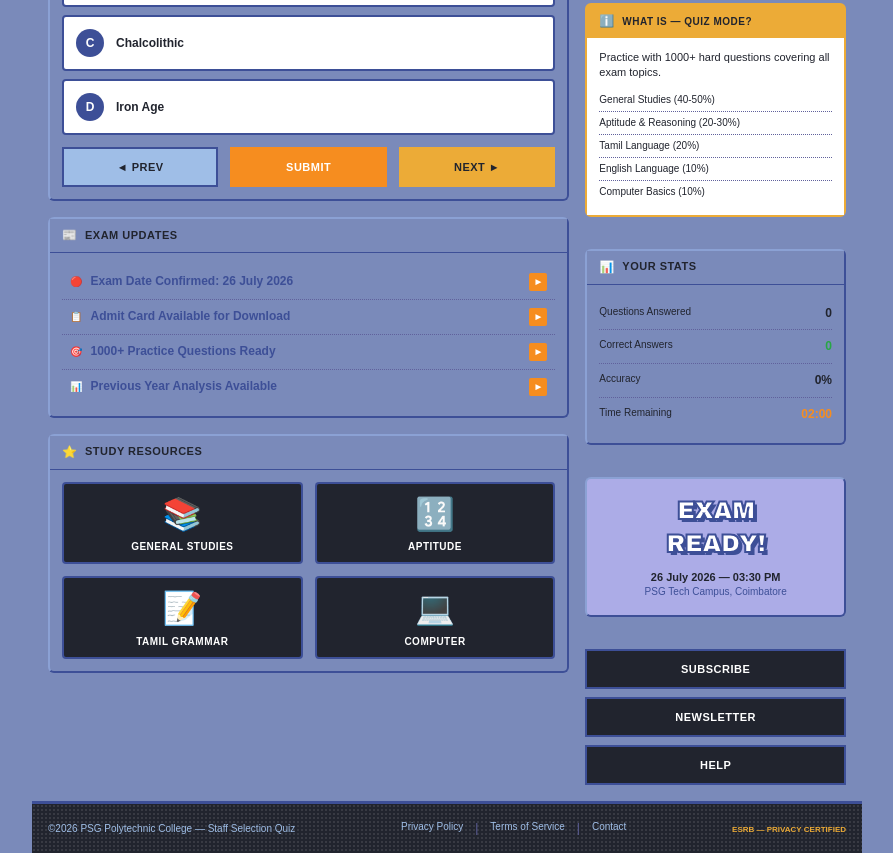
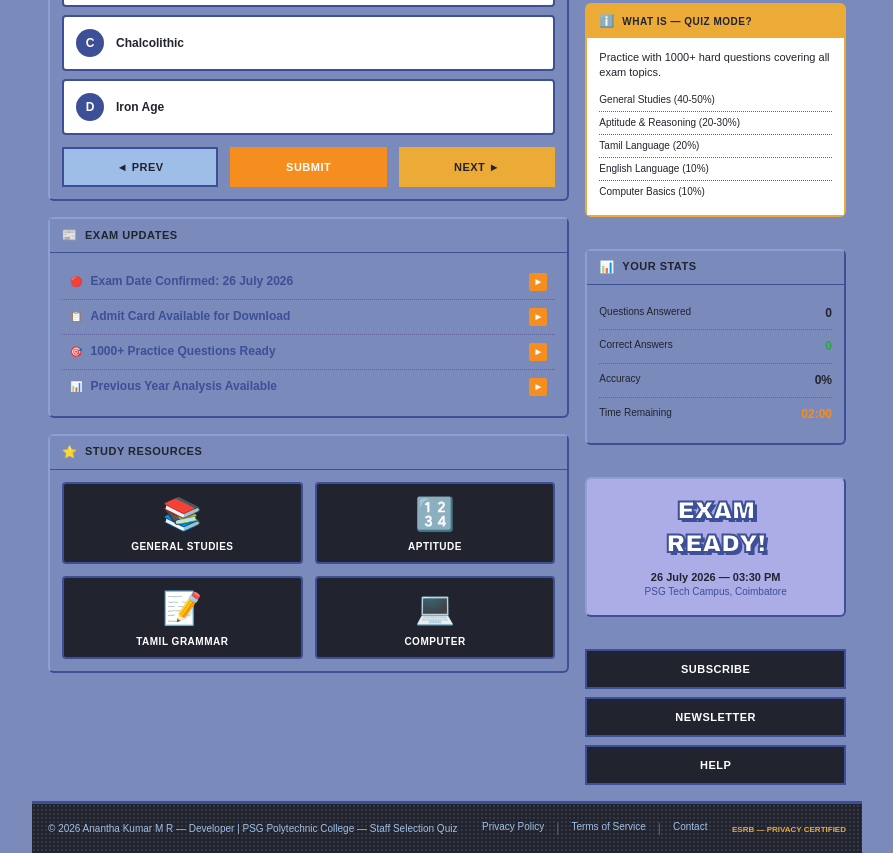
Before and after one commit to Parafounder01/NITEXAM_PREPARE, a plain HTML site: page index.html in a window 1280 px wide. Shown: the part 759-1612 px from the top of the page, without its empty margins (193-1086 px from the left). Drawn offline with Linux system fonts and the light colour scheme.

Commit message:
Add copyright: Anantha Kumar M R - Developer

```diff
--- a/index.html
+++ b/index.html
@@ -308,7 +308,7 @@
     <footer class="footer-bar">
         <div class="footer-inner">
             <div class="footer-copyright">
-                ©2026 PSG Polytechnic College — Staff Selection Quiz
+                © 2026 Anantha Kumar M R — Developer | PSG Polytechnic College — Staff Selection Quiz
             </div>
             <div class="footer-links">
                 <a href="#">Privacy Policy</a>
```
Also changed, not shown: study.html (+6 -0 lines).
